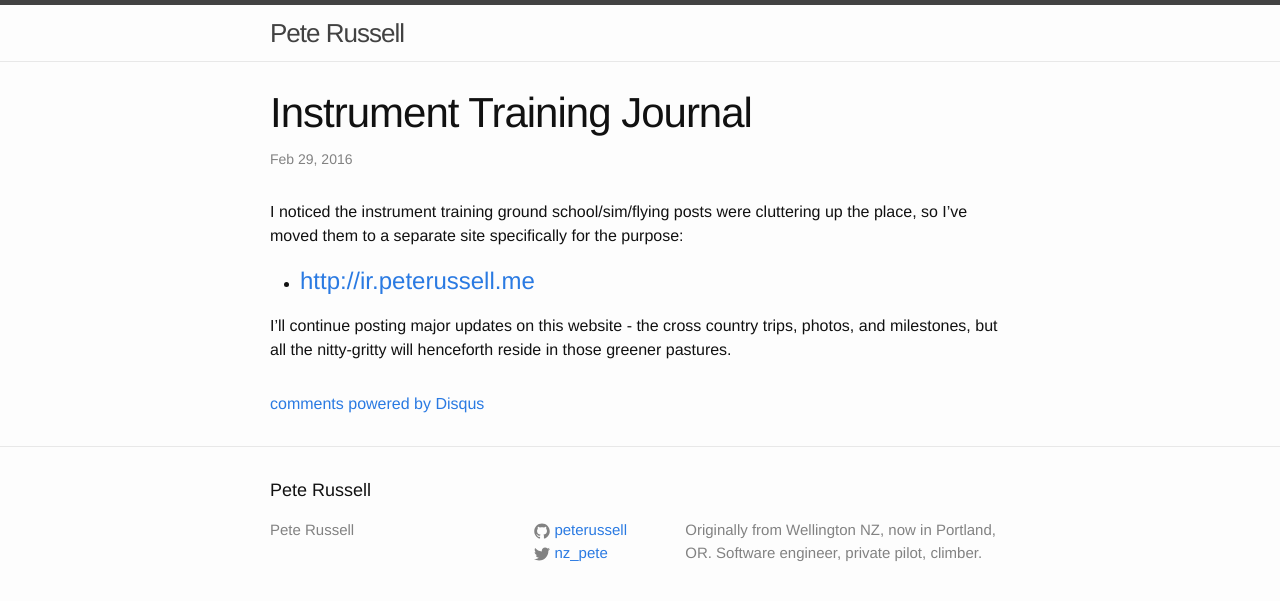
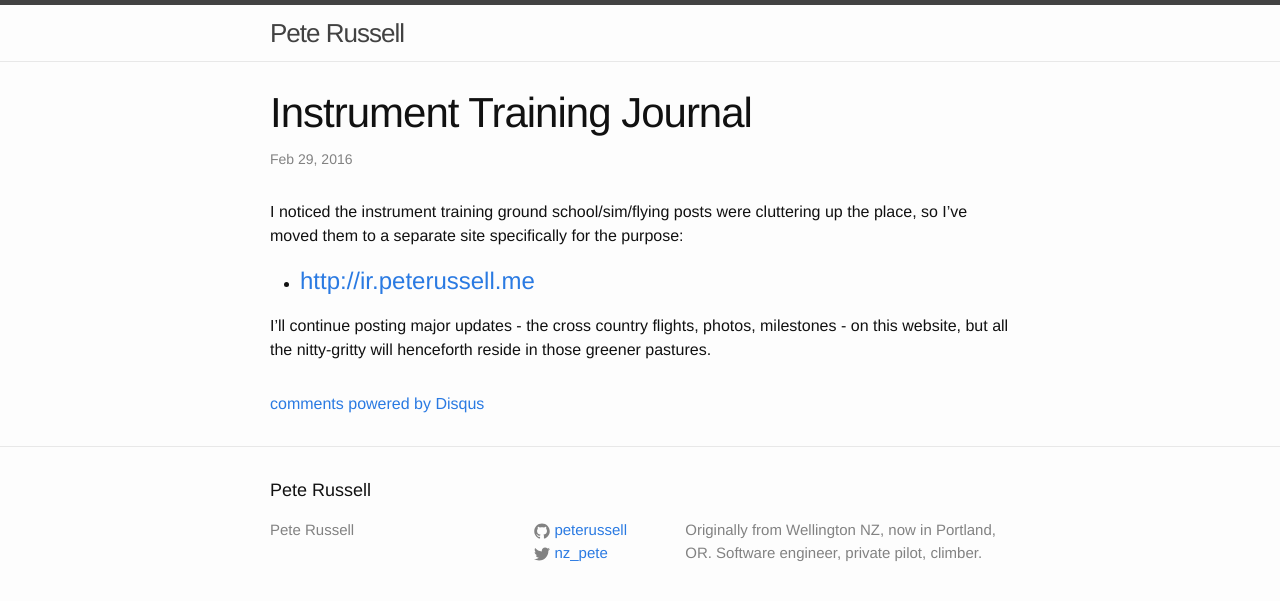
Before and after one commit to peterussell/peterussell.github.io_old, a Jekyll site: the page built from _posts/2016-02-29-instrument-training-journal.md, in a window 1280 px wide. Shown: the top 601 px of the page. Built offline with Jekyll 4.4.1, drawn with Linux system fonts in a browser that asks for light colours; comment, search, counter and statistics services are not loaded.

Commit message:
ir.peterussell.me post edit #1

```diff
--- a/_posts/2016-02-29-instrument-training-journal.md
+++ b/_posts/2016-02-29-instrument-training-journal.md
@@ -9,6 +9,6 @@ I noticed the instrument training ground school/sim/flying posts were cluttering
 
  - # [http://ir.peterussell.me][ir]
 
-I'll continue posting major updates on this website - the cross country trips, photos, and milestones, but all the nitty-gritty will henceforth reside in those greener pastures.
+I'll continue posting major updates - the cross country flights, photos, milestones - on this website, but all the nitty-gritty will henceforth reside in those greener pastures.
 
 [ir]: http://ir.peterussell.me
```
